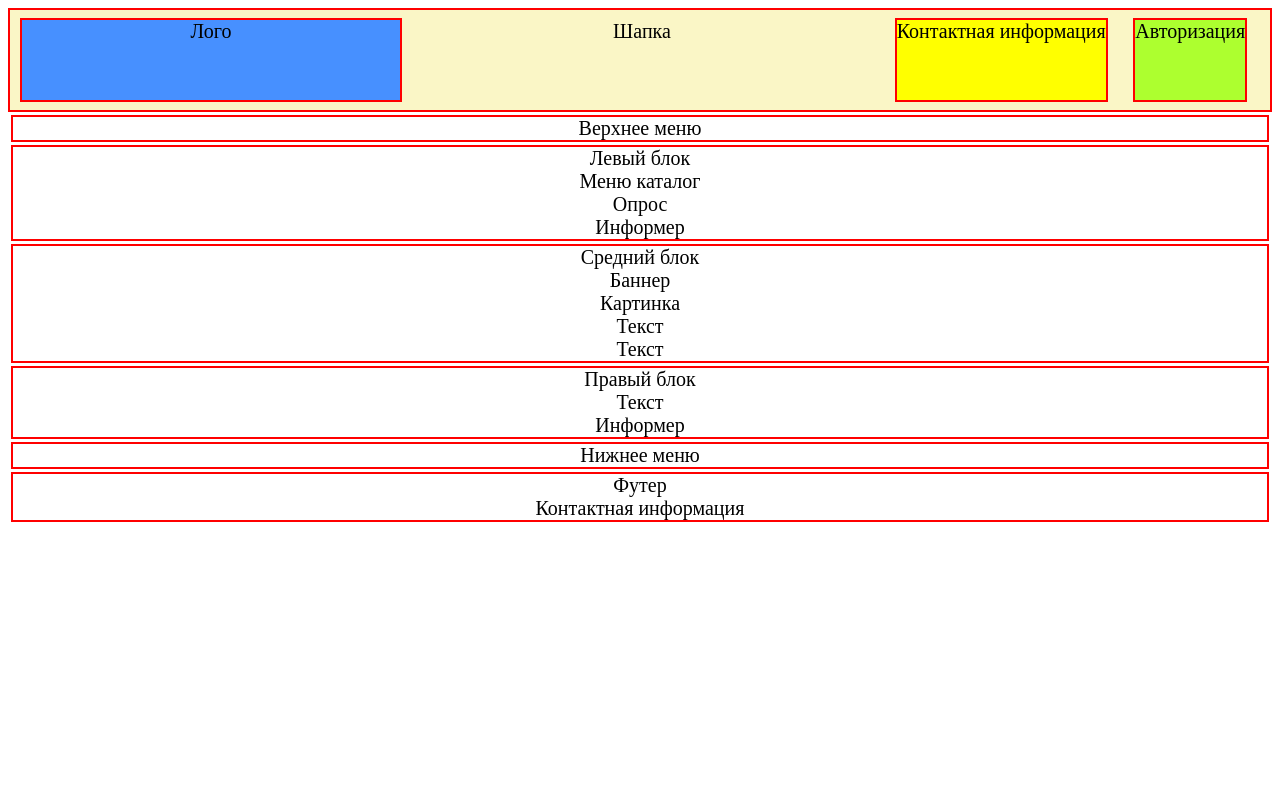
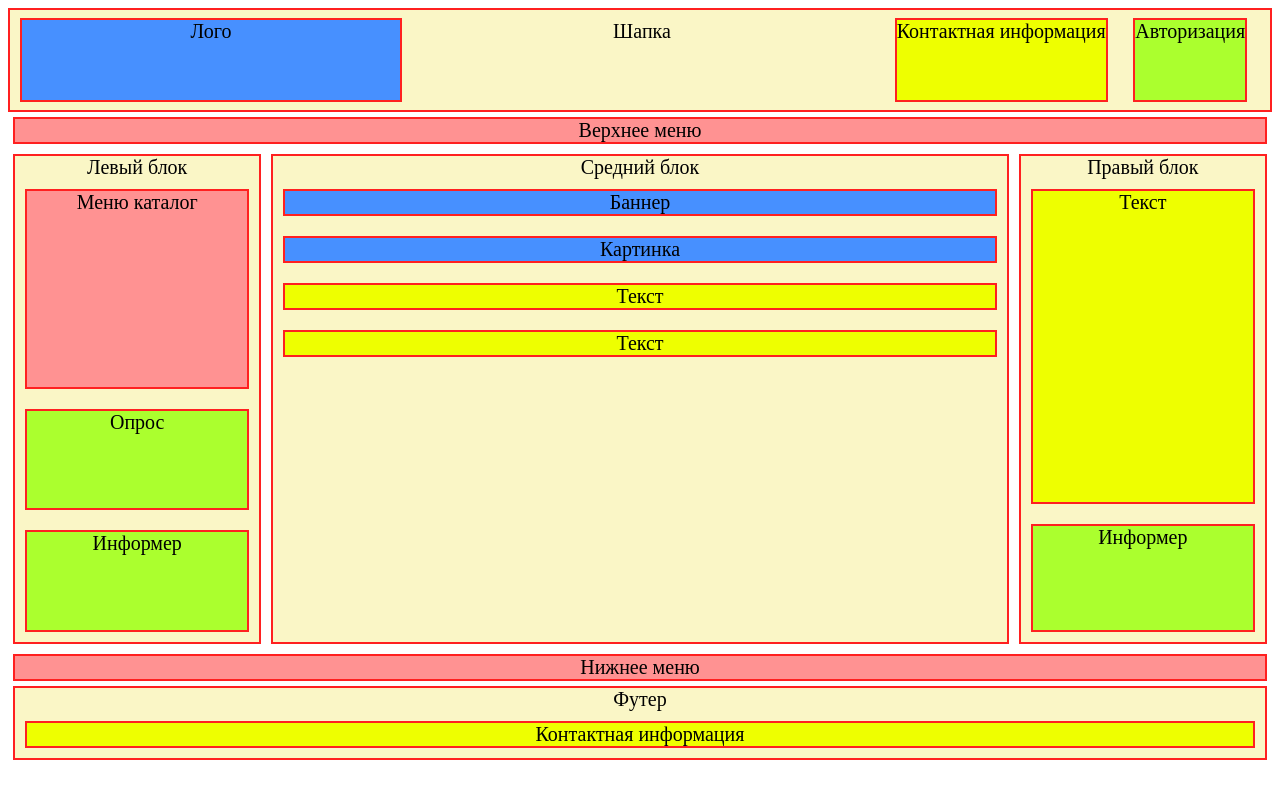
Before and after one commit to Dashazxcvbnm/wine, a website: page testV/index.html in a window 1280 px wide. Drawn offline with Linux system fonts and the light colour scheme.

Commit message:
Внесены правки, добавлены цветовые стили для всех элементов, добавлены flex-свойства к блокам right-block, center-block, left-block и элементам внитри этих блоков

```diff
--- a/testV/index.css
+++ b/testV/index.css
@@ -4,7 +4,7 @@
 }
 
 .header {
-   border: 2px solid red;
+   border: 2px solid rgb(255, 32, 32);
    background-color: rgb(250, 246, 198);
    display: flex;
    height: 100px;
@@ -18,14 +18,11 @@
 }
 
 .header__logo {
-    border: 2px solid red;
+    border: 2px solid rgb(255, 32, 32);
     background-color: rgb(71, 144, 255);
     align-self: center;
     height: 80px;
     width: 30%;
-    display: flex;
-    /* align-items: center; */
-    justify-content: center;
     margin: 10px;
 }
 
@@ -39,45 +36,137 @@
 }
 
 .header__info {
-    border: 2px solid red;
-    background-color: yellow;
+    border: 2px solid rgb(255, 32, 32);
+    background-color: rgb(238, 255, 0);
     height: 80px;
     margin: 10px;
 }
 
 .header__authorization {
-    border: 2px solid red;
-    background-color: greenyellow;
+    border: 2px solid rgb(255, 32, 32);
+    background-color: rgb(171, 255, 46);
     height: 80px;
     margin: 10px;
 }
 
 .top-menu {
-    border: 2px solid red;
-    margin: 3px;
+    border: 2px solid rgb(255, 32, 32);
+    background-color: rgb(255, 146, 146);
+    margin: 5px;
+}
+
+.content {
+    display: flex;
+    justify-content: space-between;
+    height: 500px;
 }
 
 .left-block {
-    border: 2px solid red;
-    margin: 3px;
+    border: 2px solid rgb(255, 32, 32);
+    background-color: rgb(250, 246, 198);
+    margin: 5px;
+    width: 20%;
+    display: flex;
+    flex-direction: column;
+}
+
+.left-block__left-menu {
+    border: 2px solid rgb(255, 32, 32);
+    background-color: rgb(255, 146, 146);
+    margin: 10px;
+    height: 50%;
+}
+
+.left-block__inquirer {
+    border: 2px solid rgb(255, 32, 32);
+    background-color: rgb(171, 255, 46);
+    margin: 10px;
+    height: 25%;
+}
+
+.left-block__info {
+    border: 2px solid rgb(255, 32, 32);
+    background-color: rgb(171, 255, 46);
+    margin: 10px;
+    height: 25%;
 }
 
 .center-block {
-    border: 2px solid red;
-    margin: 3px;
+    border: 2px solid rgb(255, 32, 32);
+    background-color: rgb(250, 246, 198);
+    margin: 5px;
+    width: 60%;
+    display: flex;
+    flex-direction: column;
+}
+
+.center-block__banner {
+    border: 2px solid rgb(255, 32, 32);
+    background-color: rgb(71, 144, 255);
+    margin: 10px;
+}
+
+.center-block__img {
+    border: 2px solid rgb(255, 32, 32);
+    background-color: rgb(71, 144, 255);
+    margin: 10px;
+}
+
+.center-block__center-text {
+    border: 2px solid rgb(255, 32, 32);
+    background-color: rgb(238, 255, 0);
+    margin: 10px;
+}
+
+.center-block__under-text {
+    border: 2px solid rgb(255, 32, 32);
+    background-color: rgb(238, 255, 0);
+    margin: 10px;
 }
 
 .right-block {
-    border: 2px solid red;
-    margin: 3px;
+    border: 2px solid rgb(255, 32, 32);
+    background-color: rgb(250, 246, 198);
+    margin: 5px;
+    width: 20%;
+    display: flex;
+    flex-direction: column;
+}
+
+
+.right-block__text {
+    border: 2px solid rgb(255, 32, 32);
+    background-color: rgb(238, 255, 0);
+    margin: 10px;
+    height: 75%;
+}
+
+.right-block__info {
+    border: 2px solid rgb(255, 32, 32);
+    background-color: rgb(171, 255, 46);
+    margin: 10px;
+    height: 25%;
 }
 
 .footer {
-    border: 2px solid red;
-    margin: 3px;
+    border: 2px solid rgb(255, 32, 32);
+    background-color: rgb(250, 246, 198);
+    margin: 5px;
+}
+
+/* .footer__title {
+    height: 80px;
+    width: 200px;
+} */
+
+.footer__info {
+    border: 2px solid rgb(255, 32, 32);
+    background-color: rgb(238, 255, 0);
+    margin: 10px;
 }
 
 .under-menu {
-    border: 2px solid red;
-    margin: 3px;
+    border: 2px solid rgb(255, 32, 32);
+    background-color: rgb(255, 146, 146);
+    margin: 5px;
 }
--- a/testV/index.html
+++ b/testV/index.html
@@ -8,9 +8,7 @@
   <body>
     <header class="header">
         <div class="header__logo">
-          <span class="header__logo-text">
-            Лого
-          </span>
+           Лого
         </div>
         <div class="header__title">
           <span class="header__title-text">
@@ -33,8 +31,9 @@
         </div>
        </nav>
 
-      <div class="left-block">
-        <div>
+    <div class="content">
+        <div class="left-block">
+       <div>
           Левый блок
         </div>
         <nav class="left-block__left-menu">
@@ -48,7 +47,8 @@
         <div class="left-block__info">
           Информер
         </div>
-      </div>
+        </div>
+
 
       <div class="center-block">
         <div class="center-block__title">
@@ -56,7 +56,7 @@
         </div>
         <div class="center-block__banner">
           Баннер
-        </span>
+        </div>
         <div class="center-block__img">
           Картинка
         </div>
@@ -67,7 +67,7 @@
           Текст
         </div>
       </div>
-      </div>
+
 
       <div class="right-block">
         <div class="right-block__title">
@@ -80,7 +80,7 @@
           Информер
         </div>
       </div>
-
+     </div>
       <nav class="under-menu">
         <div class="under-menu__title">
           Нижнее меню
```
